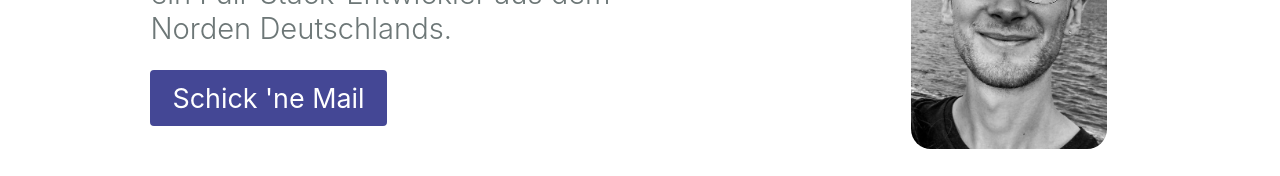
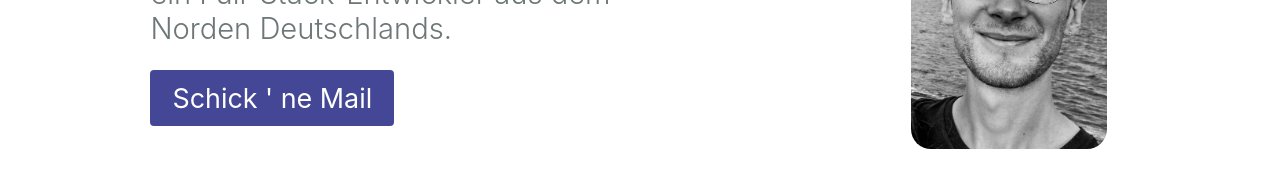
Before and after one commit to heinbl/smey.one, a Next.js app: page / in a window 1280 px wide. Shown: the part 252-428 px from the top of the page. Built offline with nearby package versions, Linux system fonts and the light colour scheme.

Commit message:
fix apos

```diff
--- a/components/Intro/intro.tsx
+++ b/components/Intro/intro.tsx
@@ -41,7 +41,7 @@ export default function Intro(props: IntroProps): ReactElement {
             ein Full-Stack-Entwickler aus dem Norden Deutschlands.
           </h2>
           <a className={introStyles.mailMeButton} target="_blank" rel="noopener noreferrer" href="mailto:simon.meyer@mailbox.org">
-            Schick 'ne Mail
+            Schick &apos; ne Mail
           </a>
         </div>
       </div>
```
